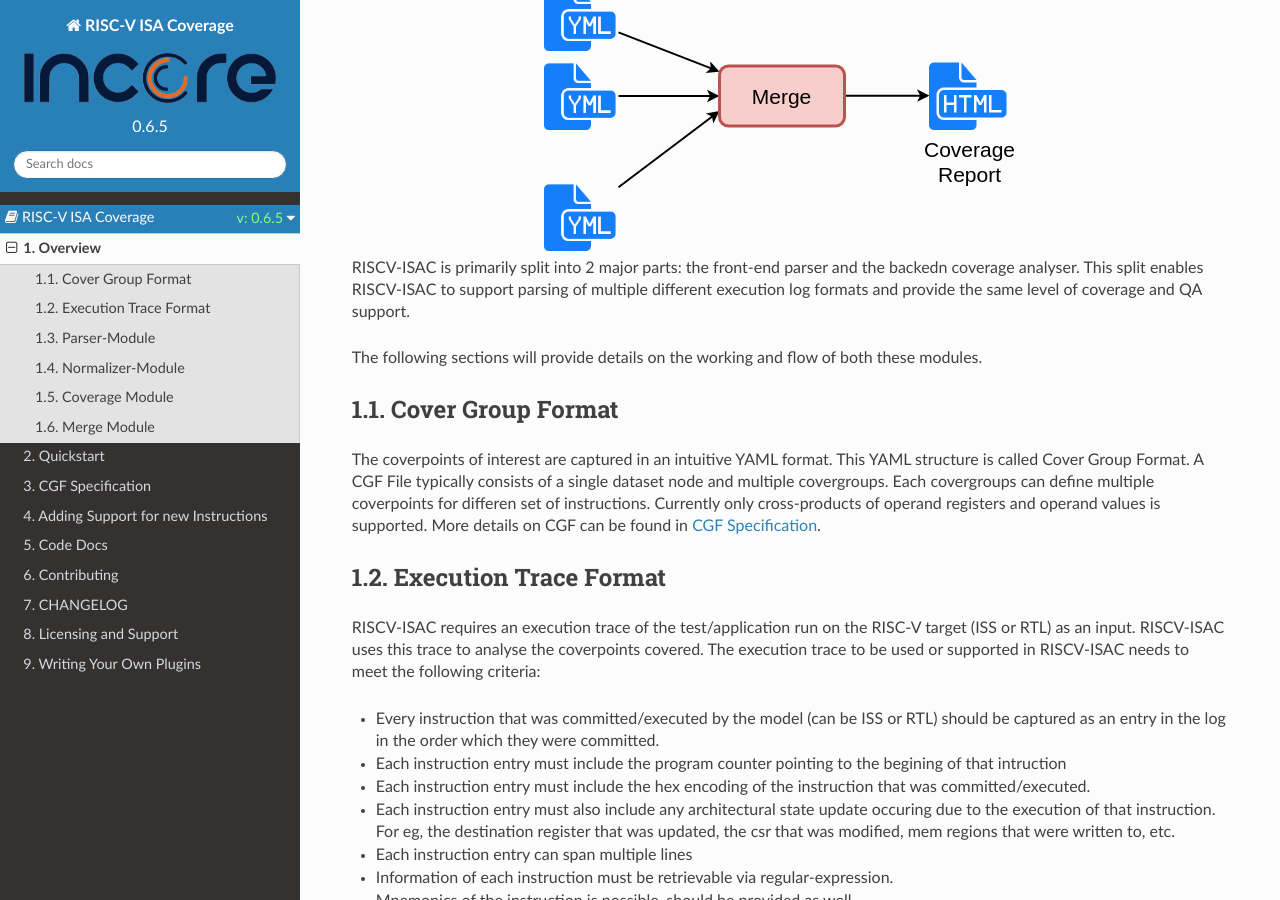
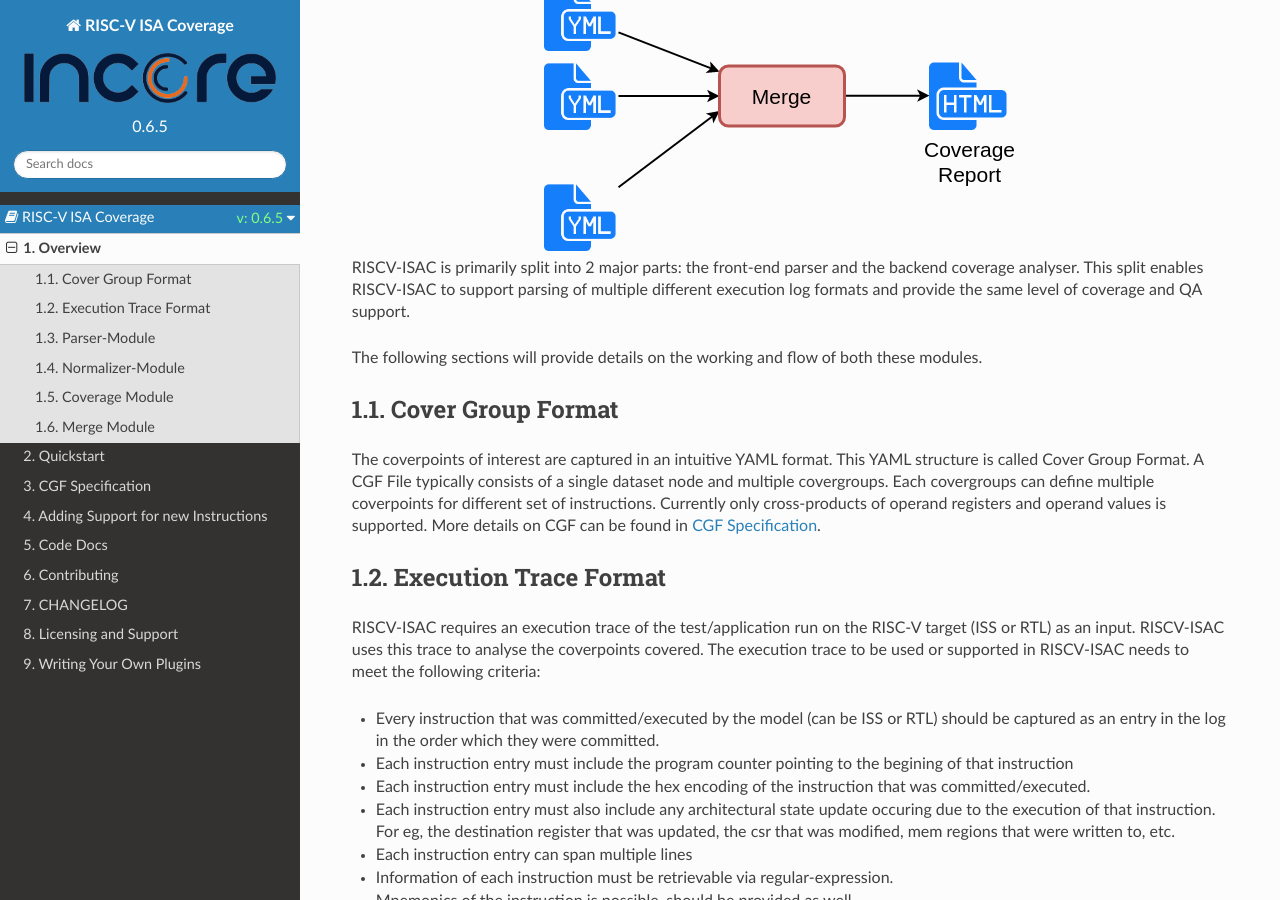
Before and after one commit to riscv-software-src/riscv-isac, a Sphinx documentation site: the page built from docs/source/overview.rst, in a window 1280 px wide and 900 px high, scrolled down 1094 px. Built offline with Sphinx 7.4.7 and the Read the Docs theme 2.0.0, drawn with Linux system fonts in a browser that asks for light colours.

Commit message:
Update overview.rst
Small Spelling mistakes were corrected

```diff
--- a/docs/source/overview.rst
+++ b/docs/source/overview.rst
@@ -18,7 +18,7 @@ The figure below shows the overall flow of RISCV-ISAC.
     :alt: riscv-isac
 
 
-RISCV-ISAC is primarily split into 2 major parts: the front-end parser and the backedn coverage
+RISCV-ISAC is primarily split into 2 major parts: the front-end parser and the backend coverage
 analyser. This split enables RISCV-ISAC to support parsing of multiple different execution log
 formats and provide the same level of coverage and QA support.
 
@@ -30,7 +30,7 @@ Cover Group Format
 
 The coverpoints of interest are captured in an intuitive YAML format. This YAML structure is called
 Cover Group Format. A CGF File typically consists of a single dataset node and multiple covergroups.
-Each covergroups can define multiple coverpoints for differen set of instructions. Currently only
+Each covergroups can define multiple coverpoints for different set of instructions. Currently only
 cross-products of operand registers and operand values is supported. More details on CGF can be
 found in :ref:`cgf`.
 
@@ -46,7 +46,7 @@ be used or supported in RISCV-ISAC needs to meet the following criteria:
 - Every instruction that was committed/executed by the model (can be ISS or RTL) should be captured
   as an entry in the log in the order which they were committed.
 - Each instruction entry must include the program counter pointing to the begining of that
-  intruction
+  instruction
 - Each instruction entry must include the hex encoding of the instruction that was
   committed/executed.
 - Each instruction entry must also include any architectural state update occuring due to the
```
